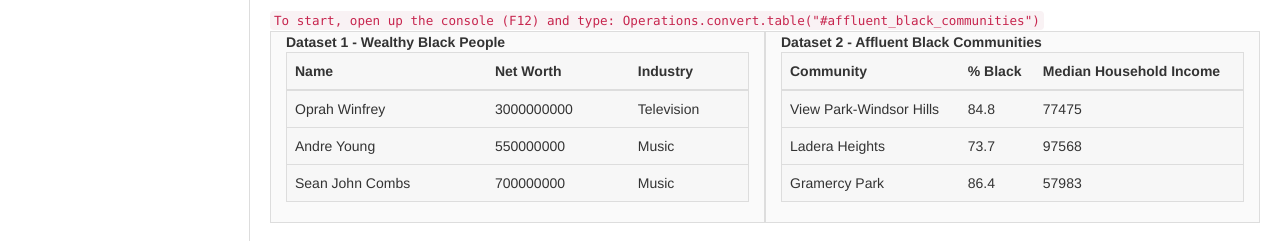
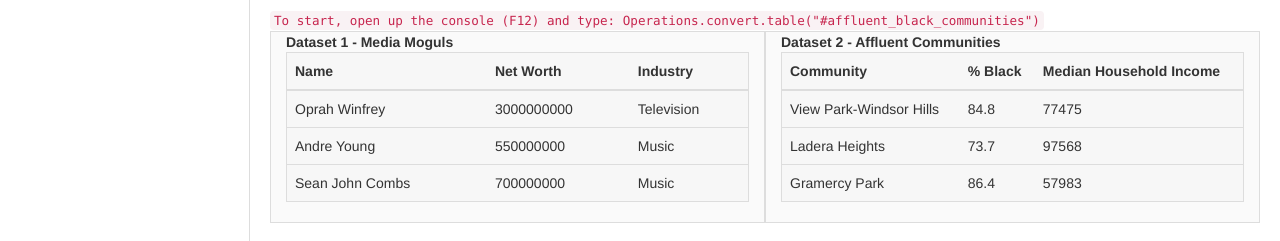
Before and after one commit to codeblackgroup/agile_charts, a plain HTML site: page index.html in a window 1280 px wide. Shown: the part 143-384 px from the top of the page. Drawn offline with Linux system fonts and the light colour scheme.

Commit message:
minor changes

```diff
--- a/index.html
+++ b/index.html
@@ -37,7 +37,7 @@
 
             				</div>
             				<div class="col-md-6 table-box">
-            					<b>Dataset 1 - Wealthy Black People</b>
+            					<b>Dataset 1 - Media Moguls</b>
             					<!-- dataset 1 example -->
             					<table id="wealthy_black_people"
             						   class="table hc-dataset-table"
@@ -77,7 +77,7 @@
             					<!--dataset 1 example end -->
             				</div>
             				<div class="col-md-6 table-box">
-            					<b>Dataset 2 - Affluent Black Communities</b>
+            					<b>Dataset 2 - Affluent Communities</b>
             					<!-- dataset 2 -->
             					<table id="affluent_black_communities"
             						   class="table hc-dataset-table"
--- a/js/agile.js
+++ b/js/agile.js
@@ -3,7 +3,7 @@
  * https://github.com/audioburn/agile
  *
  * Copyright 2014, Mike Johnson, Jr.
- * https://mikejohnsonjr.com
+ * http://mikejohnsonjr.com
  *
  * Licensed under the MIT license:
  * http://www.opensource.org/licenses/MIT
```
